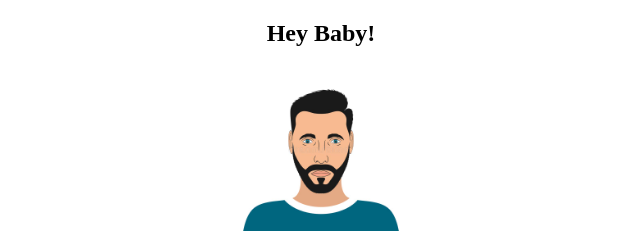
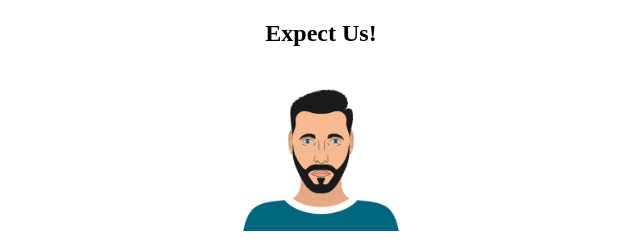
Before and after one commit to hamza-khan-mhk1/SampleNodeApp, a website: page index.html in a window 1280 px wide. Shown: the full height of the page, 319-959 px from the left. Drawn offline with Linux system fonts and the light colour scheme; files whose address does not match are found by name.

Commit message:
updated HTML

```diff
--- a/index.html
+++ b/index.html
@@ -3,11 +3,11 @@
 <head>
     <meta charset="UTF-8">
     <meta name="viewport" content="width=device-width, initial-scale=1.0">
-    <title>Sample Node App</title>
+    <title>Hamza Khan</title>
 </head>
 <body>
     <center>
-        <h2>Hey Baby!</h2>
+        <h2>Expect Us!</h2>
         <img src="/avatar.jpg" alt="Image Not Found" width="164" height="164">
     </center>
 </body>
```
